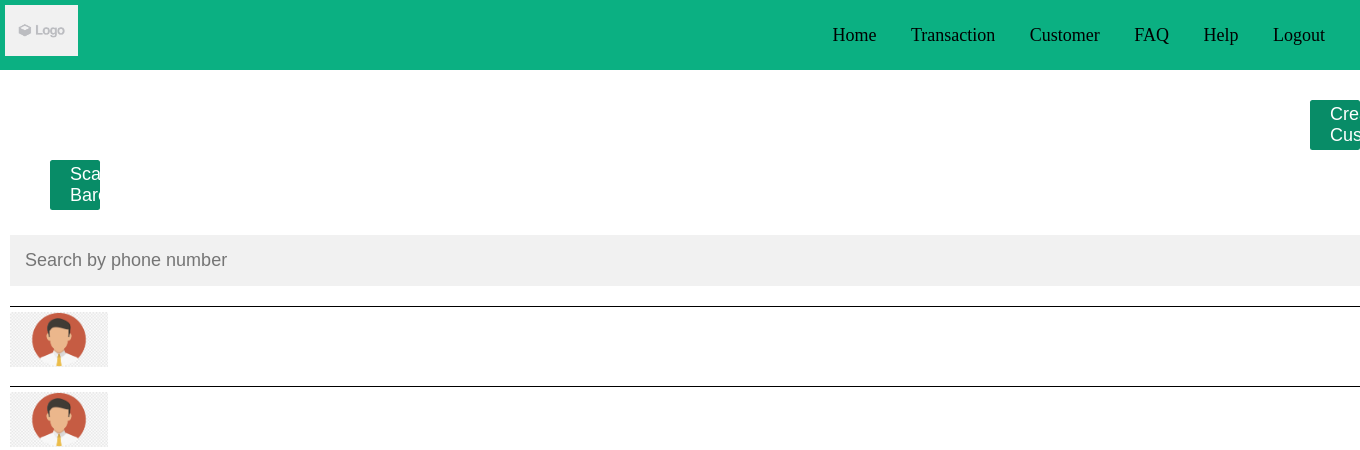
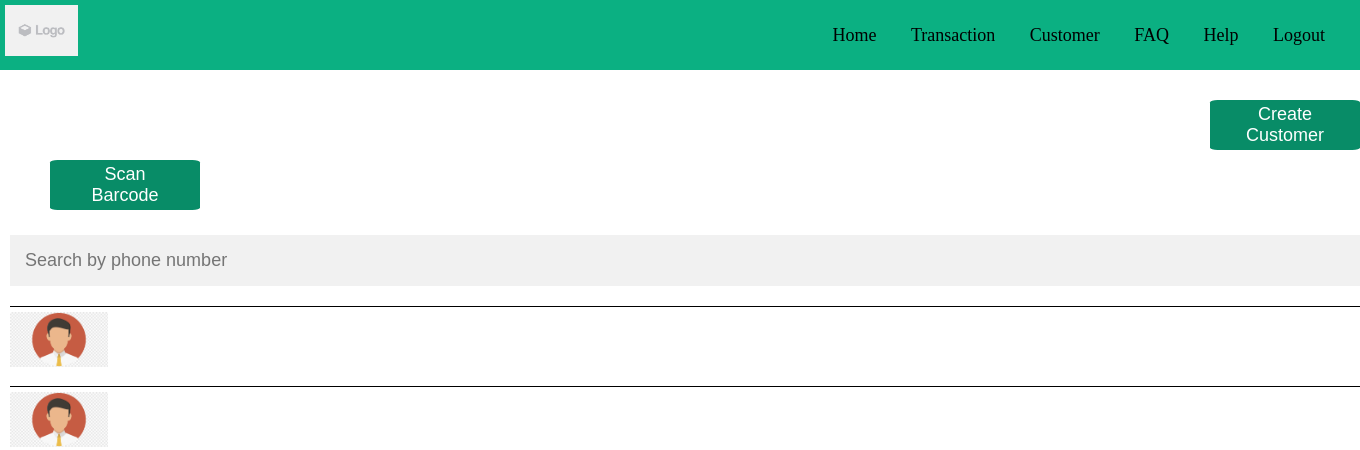
Before and after one commit to priyanka2011-sudo/hack_payment, a PHP site: page /CustomerList2.php in a window 1360 px wide; the page is wider, and only the part inside the window is pictured. Shown: the top 450 px of that part. Run offline with PHP 8.4, Linux system fonts and the light colour scheme; a user stored in the database is signed in.

Commit message:
Update CustomerList2.css

```diff
--- a/CSS/CustomerList2.css
+++ b/CSS/CustomerList2.css
@@ -54,7 +54,7 @@ body {
     padding-left: 10px;
 }
 .functional_button {
-    width: 50px;
+    width: 150px;
     height: 50px;
     padding: 0 20px;
     background-color: #088c67;
```
